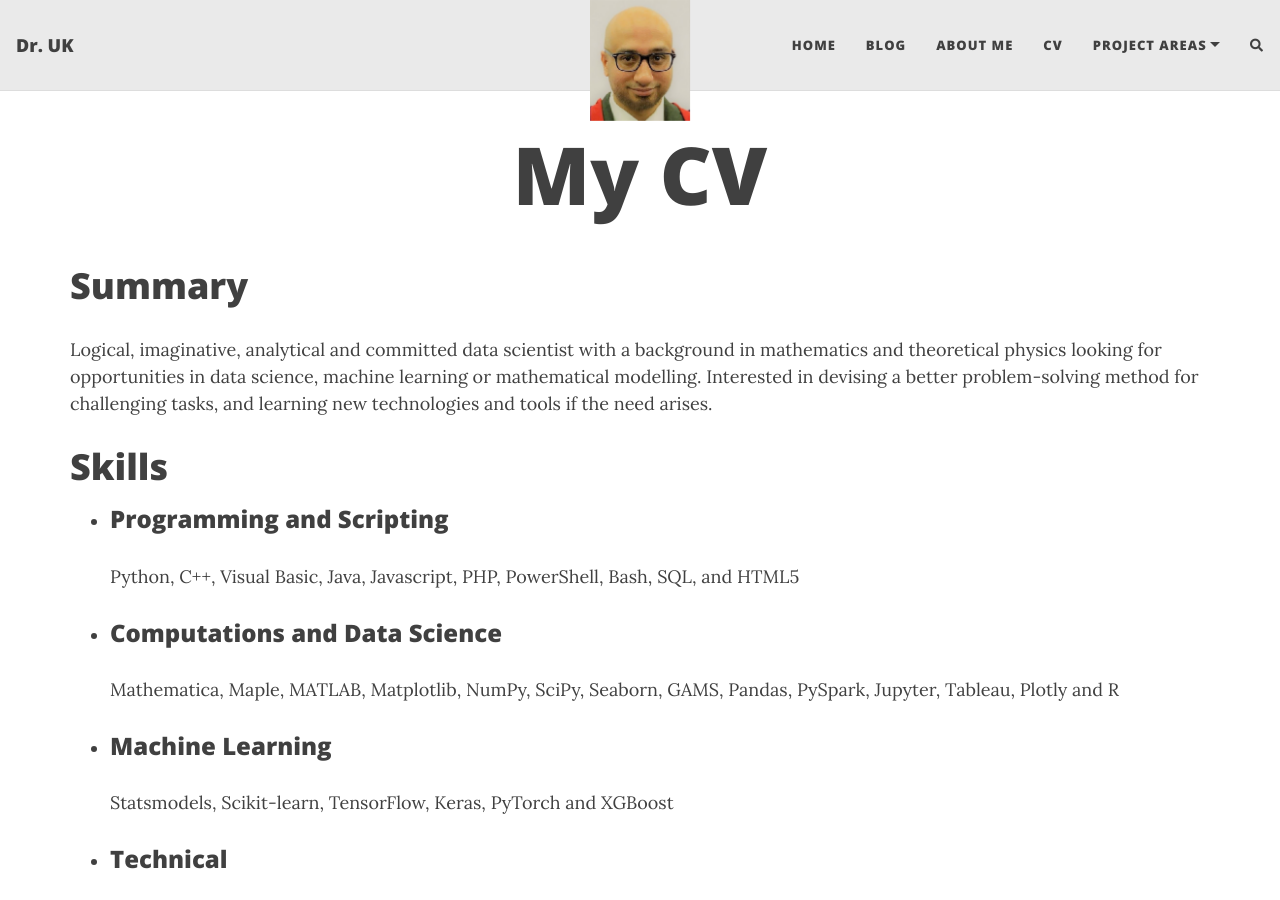
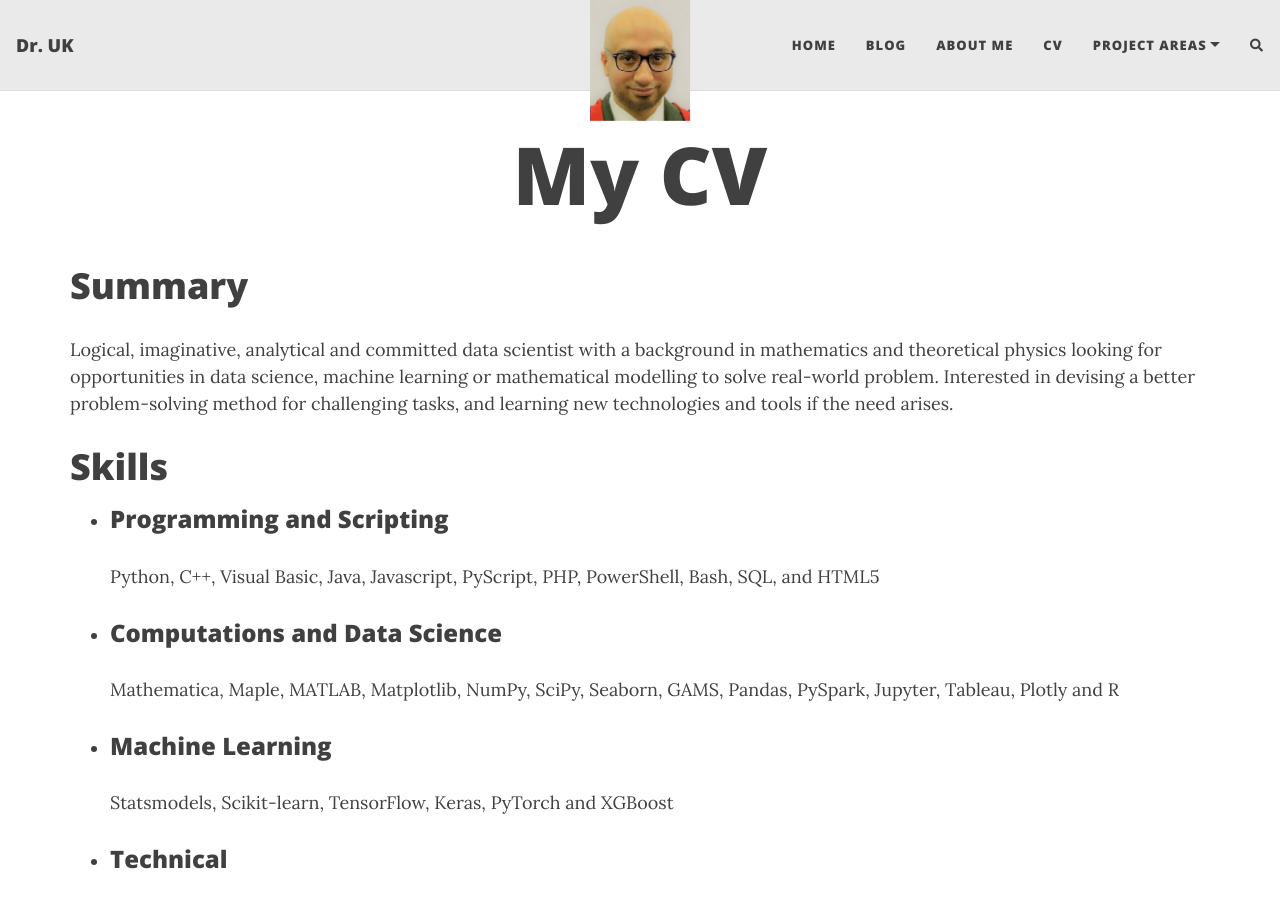
Before and after one commit to drrobotk/drrobotk.github.io, a Jekyll site: the page built from cv.md, in a window 1280 px wide and 900 px high. Built offline with Jekyll 4.4.1, drawn with Linux system fonts in a browser that asks for light colours; nearby versions of some CDN libraries; comment, search, counter and statistics services are not loaded.

Commit message:
Update blog.

```diff
--- a/cv.md
+++ b/cv.md
@@ -5,12 +5,12 @@ title: My CV
 
 # Summary
 
-Logical, imaginative, analytical and committed data scientist with a background in mathematics and theoretical physics looking for opportunities in data science, machine learning or mathematical modelling. Interested in devising a better problem-solving method for challenging tasks, and learning new technologies and tools if the need arises.
+Logical, imaginative, analytical and committed data scientist with a background in mathematics and theoretical physics looking for opportunities in data science, machine learning or mathematical modelling to solve real-world problem. Interested in devising a better problem-solving method for challenging tasks, and learning new technologies and tools if the need arises.
 
 # Skills
 
 - ### Programming and Scripting
-Python, C++, Visual Basic, Java, Javascript, PHP, PowerShell, Bash, SQL,
+Python, C++, Visual Basic, Java, Javascript, PyScript, PHP, PowerShell, Bash, SQL,
 and HTML5
 - ### Computations and Data Science
 Mathematica, Maple, MATLAB, Matplotlib, NumPy, SciPy, Seaborn, GAMS,
```
